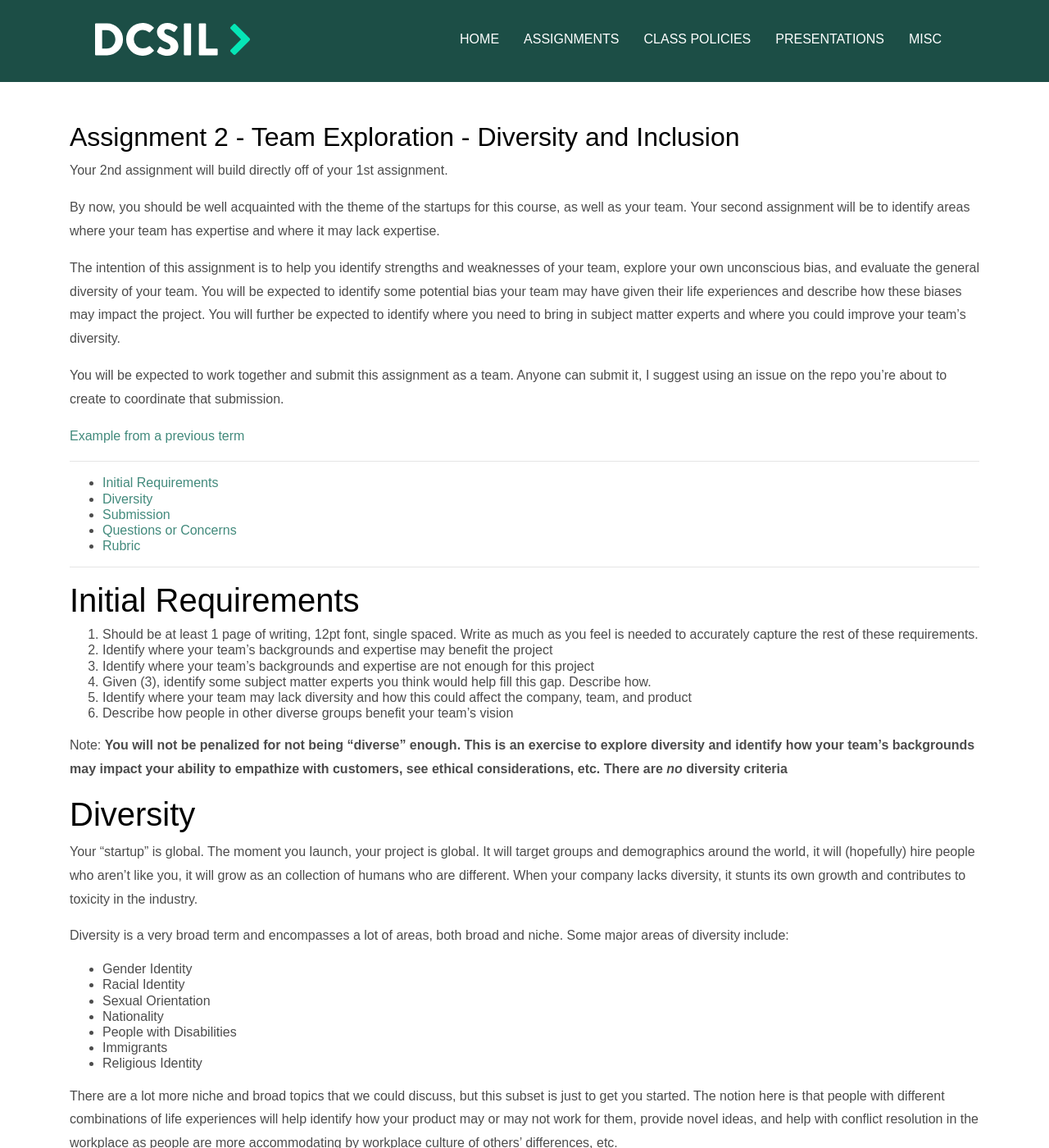
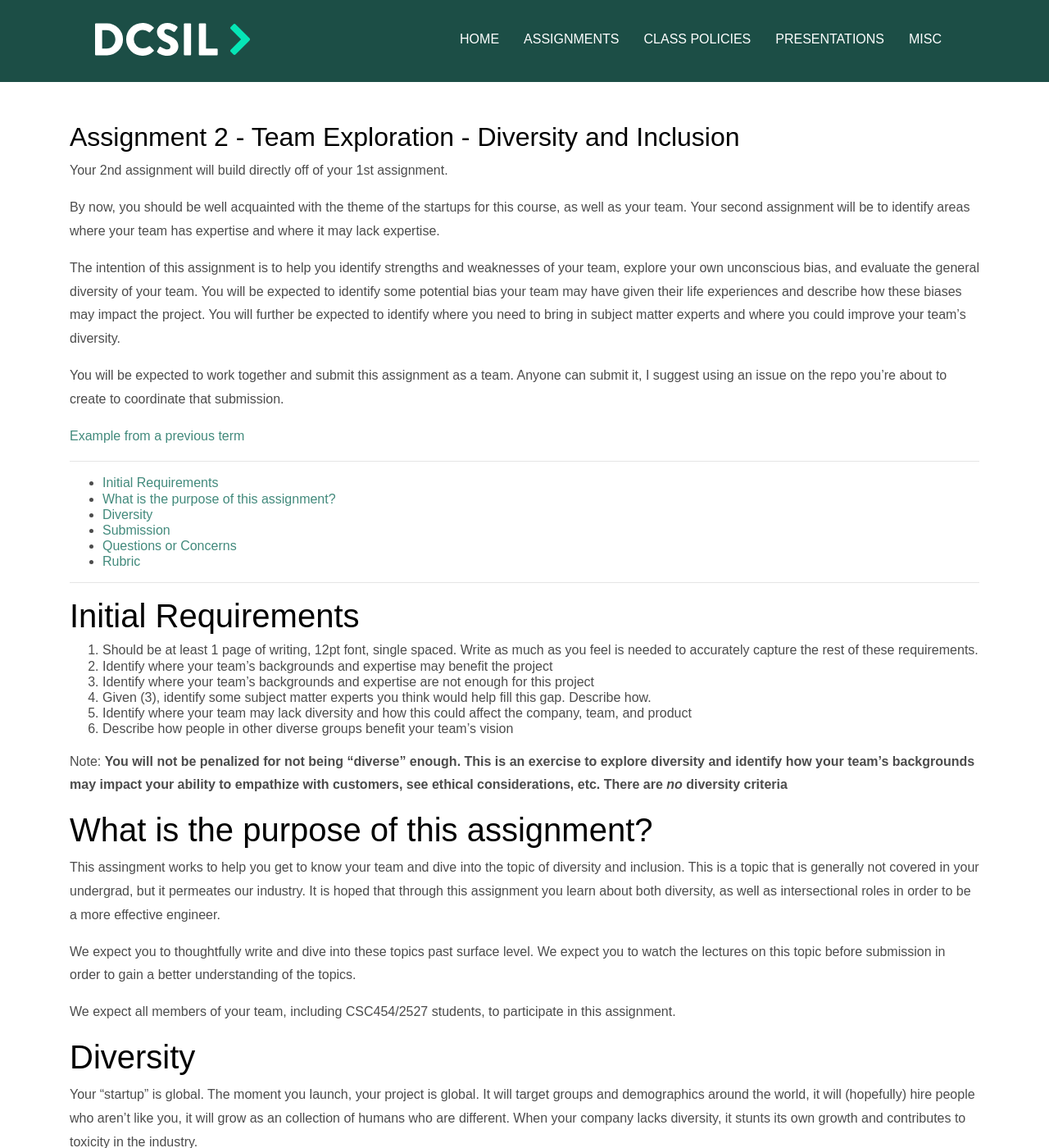
Before and after one commit to dcsil/CSC491, a Jekyll site: the page built from assignments/a2.md, in a window 1280 px wide and 1400 px high. Shown: the whole window at 82% size. Built offline with Jekyll 4.4.1, drawn with Linux system fonts in a browser that asks for light colours; our own code applies the rules of GitHub Pages for plain Markdown files.

Commit message:
Add # What is the purpose of this assignment? sections

```diff
--- a/assignments/a2.md
+++ b/assignments/a2.md
@@ -14,6 +14,7 @@ You will be expected to work together and submit this assignment as a team. Anyo
 ---
 
 - [Initial Requirements](#initial-requirements)
+- [What is the purpose of this assignment?](#what-is-the-purpose-of-this-assignment)
 - [Diversity](#diversity)
 - [Submission](#submission)
 - [Questions or Concerns](#questions-or-concerns)
@@ -31,6 +32,14 @@ You will be expected to work together and submit this assignment as a team. Anyo
 7. Describe how people in other diverse groups benefit your team's vision
 
 Note: **You will not be penalized for not being "diverse" enough. This is an exercise to explore diversity and identify how your team's backgrounds may impact your ability to empathize with customers, see ethical considerations, etc. There are _no_ diversity criteria**
+
+# What is the purpose of this assignment?
+
+This assingment works to help you get to know your team and dive into the topic of diversity and inclusion. This is a topic that is generally not covered in your undergrad, but it permeates our industry. It is hoped that through this assignment you learn about both diversity, as well as intersectional roles in order to be a more effective engineer.
+
+We expect you to thoughtfully write and dive into these topics past surface level. We expect you to watch the lectures on this topic before submission in order to gain a better understanding of the topics.
+
+We expect all members of your team, including CSC454/2527 students, to participate in this assignment.
 
 # Diversity
 
```
Also changed, not shown: assignments/a1.md (+6 -0 lines), assignments/a3.md (+7 -0 lines), assignments/a4.md (+7 -0 lines), assignments/a5.md (+7 -0 lines), assignments/a6.md (+6 -0 lines).
